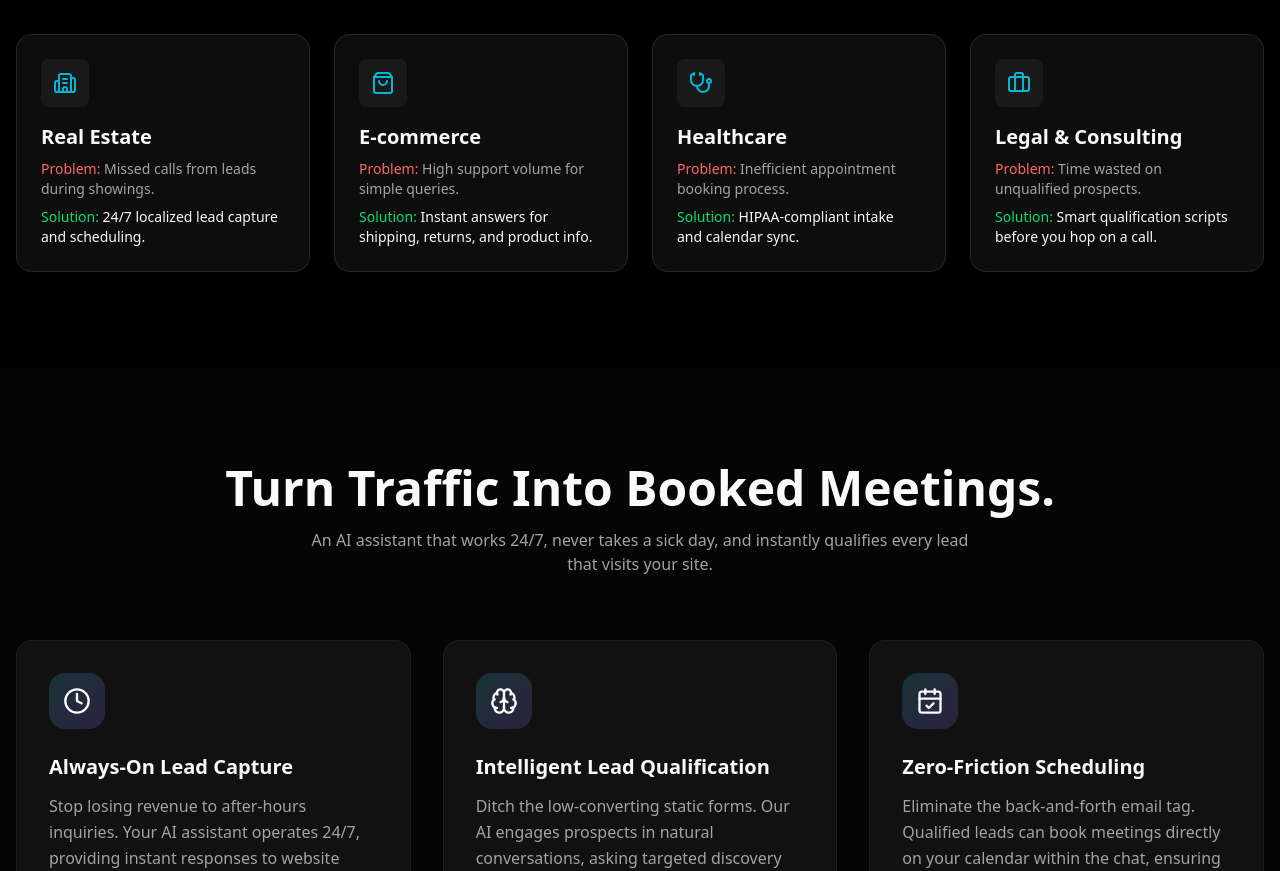
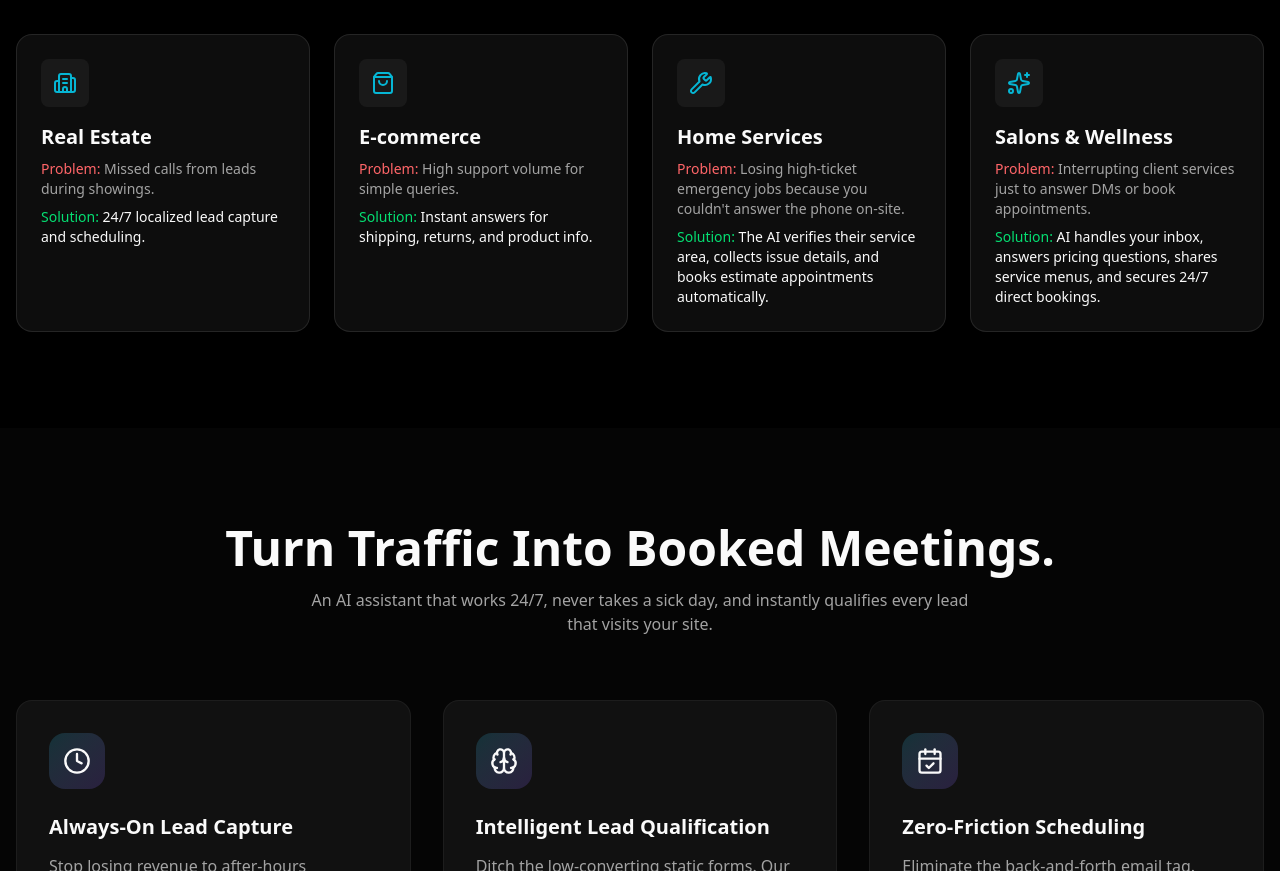
Before and after one commit to Roykabbo/VertifyLab, a Next.js app: page / in a window 1280 px wide. Shown: the part 1360-2231 px from the top of the page. Built offline with nearby package versions, Linux system fonts and the light colour scheme.

Commit message:
feat: update tailored solutions with Home Services and Salons & Wellness niches

```diff
--- a/src/components/Solutions.tsx
+++ b/src/components/Solutions.tsx
@@ -1,7 +1,7 @@
 "use client";
 
 import { motion } from "framer-motion";
-import { Building2, ShoppingBag, Stethoscope, Briefcase } from "lucide-react";
+import { Building2, ShoppingBag, Wrench, Sparkles } from "lucide-react";
 
 const solutions = [
     {
@@ -17,16 +17,16 @@ const solutions = [
         solution: "Instant answers for shipping, returns, and product info.",
     },
     {
-        icon: Stethoscope,
-        niche: "Healthcare",
-        problem: "Inefficient appointment booking process.",
-        solution: "HIPAA-compliant intake and calendar sync.",
+        icon: Wrench,
+        niche: "Home Services",
+        problem: "Losing high-ticket emergency jobs because you couldn't answer the phone on-site.",
+        solution: "The AI verifies their service area, collects issue details, and books estimate appointments automatically.",
     },
     {
-        icon: Briefcase,
-        niche: "Legal & Consulting",
-        problem: "Time wasted on unqualified prospects.",
-        solution: "Smart qualification scripts before you hop on a call.",
+        icon: Sparkles,
+        niche: "Salons & Wellness",
+        problem: "Interrupting client services just to answer DMs or book appointments.",
+        solution: "AI handles your inbox, answers pricing questions, shares service menus, and secures 24/7 direct bookings.",
     },
 ];
 
```
